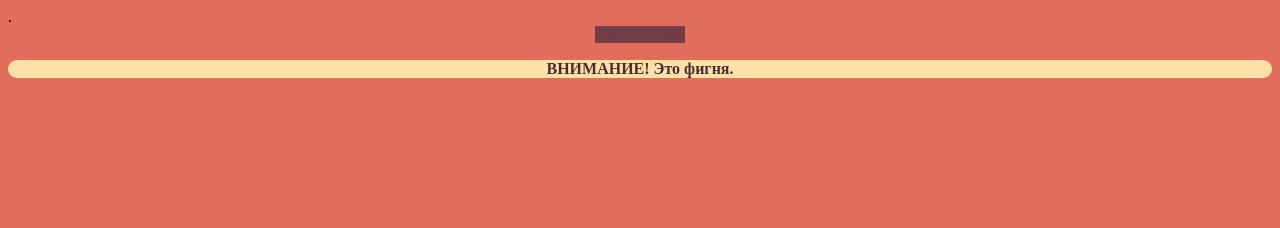
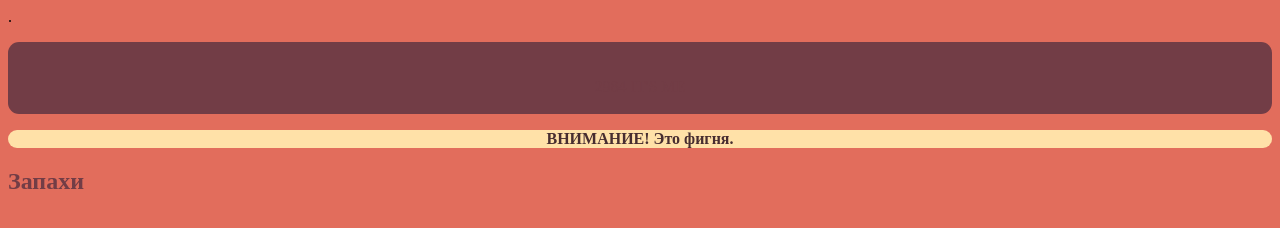
Before and after one commit to survivors-wild/kvmch, a plain HTML site: page index.html in a window 1280 px wide. Drawn offline with Linux system fonts and the light colour scheme.

Commit message:
Update index.html

```diff
--- a/index.html
+++ b/index.html
@@ -17,10 +17,15 @@ p {
 
 span {
 	padding: 0;
+	background: #FFE1A8;
+	color: #723D46;
+}
+
+.pd {
+	padding: 0;
 	background: #723D46;
 	color: #723D46;
 }
-
 
 </style>
 
@@ -31,10 +36,15 @@ span {
 
 <body>
 <center>
-<span>2984 IT'S ME</span>
+<p class="pd"><br><br>2984 IT'S ME<br><br></p>
 </center>
 
 <center><p><b>ВНИМАНИЕ! Это фигня.</b><br></center>
 
+<span><h2>Запахи</h2>
+
+
+	</span>
+
 </body>
 </html>
```
